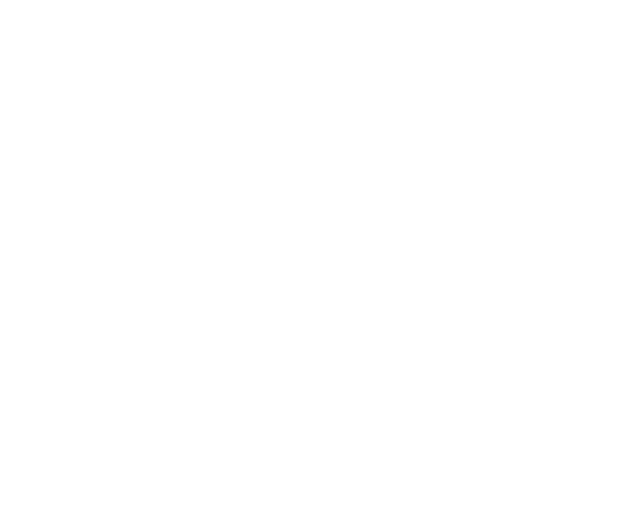
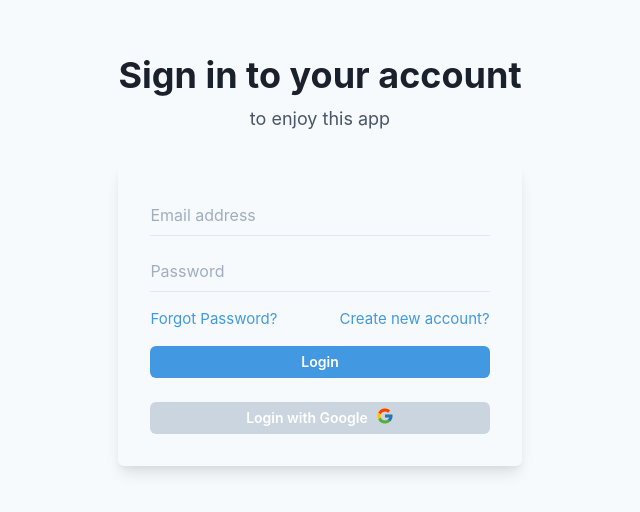
Before and after one commit to kotahorii/react-pwa-test, a React (Create React App) app: page / in a window 1280 px wide. Shown: the part 140-652 px from the top of the page, without its empty margins (320-960 px from the left). Built offline with nearby package versions, Linux system fonts and the light colour scheme; no server answers.

Commit message:
[update] Auth.tsx

```diff
--- a/src/App.css
+++ /dev/null
@@ -1,38 +0,0 @@
-.App {
-  text-align: center;
-}
-
-.App-logo {
-  height: 40vmin;
-  pointer-events: none;
-}
-
-@media (prefers-reduced-motion: no-preference) {
-  .App-logo {
-    animation: App-logo-spin infinite 20s linear;
-  }
-}
-
-.App-header {
-  background-color: #282c34;
-  min-height: 100vh;
-  display: flex;
-  flex-direction: column;
-  align-items: center;
-  justify-content: center;
-  font-size: calc(10px + 2vmin);
-  color: white;
-}
-
-.App-link {
-  color: #61dafb;
-}
-
-@keyframes App-logo-spin {
-  from {
-    transform: rotate(0deg);
-  }
-  to {
-    transform: rotate(360deg);
-  }
-}
--- a/src/App.tsx
+++ b/src/App.tsx
@@ -1,6 +1,33 @@
-import "./App.css";
-function App() {
-  return <div className="App"></div>;
-}
+import { useEffect } from "react";
+import { useAppDispatch, useAppSelector } from "./app/hooks";
+import { Auth } from "./components/Auth";
+import { Feed } from "./components/Feed";
+import { login, logout, selectUser } from "./features/userSlice";
+import { auth } from "./firebase";
+
+const App = () => {
+  const user = useAppSelector(selectUser);
+  const dispatch = useAppDispatch();
+
+  useEffect(() => {
+    const unSub = auth.onAuthStateChanged((authUser) => {
+      if (authUser) {
+        dispatch(
+          login({
+            uid: authUser.uid!,
+            photoUrl: authUser.photoURL!,
+            displayName: authUser.displayName!,
+          })
+        );
+      } else {
+        dispatch(logout());
+      }
+    });
+    return () => {
+      unSub();
+    };
+  }, [dispatch]);
+  return <>{user.user.uid ? <Feed /> : <Auth />}</>;
+};
 
 export default App;
--- a/src/app/store.ts
+++ b/src/app/store.ts
@@ -1,13 +1,9 @@
 import { configureStore, ThunkAction, Action } from "@reduxjs/toolkit";
-import loginReducer from "../features/loginSlice";
-import mapReducer from "../features/mapSlice";
-import postReducer from "../features/postSlice";
+import userReducer from "../features/userSlice";
 
 export const store = configureStore({
   reducer: {
-    login: loginReducer,
-    map: mapReducer,
-    post: postReducer,
+    user: userReducer,
   },
 });
 
--- /dev/null
+++ b/src/components/Auth.tsx
@@ -0,0 +1,172 @@
+import { VFC, useState, ChangeEvent } from "react";
+import {
+  Flex,
+  Stack,
+  Heading,
+  Text,
+  Box,
+  FormControl,
+  FormLabel,
+  Input,
+  Button,
+} from "@chakra-ui/react";
+import {
+  createUserWithEmailAndPassword,
+  signInWithEmailAndPassword,
+  signInWithPopup,
+  updateProfile,
+} from "@firebase/auth";
+import { auth, provider, storage } from "../firebase";
+import { FcGoogle } from "react-icons/fc";
+import { Icon } from "@chakra-ui/icon";
+import { getDownloadURL, ref, uploadBytes } from "@firebase/storage";
+import { useAppDispatch } from "../app/hooks";
+import { updateUserProfile } from "../features/userSlice";
+
+export const Auth: VFC = () => {
+  const dispatch = useAppDispatch();
+  const [email, setEmail] = useState("");
+  const [password, setPassword] = useState("");
+  const [username, setUsername] = useState("");
+  const [avatarImage, setAvatarImage] = useState<File | null>(null);
+
+  const onChangeImageHandker = (e: ChangeEvent<HTMLInputElement>) => {
+    if (e.target.files![0]) {
+      setAvatarImage(e.target.files![0]);
+      e.target.value = "";
+    }
+  };
+
+  const [isLogin, setIsLogin] = useState(true);
+
+  const handleIsLogin = () => setIsLogin(!isLogin);
+
+  const signInEmail = async () => {
+    await signInWithEmailAndPassword(auth, email, password);
+  };
+  const signUpEmail = async () => {
+    const authUser = await createUserWithEmailAndPassword(
+      auth,
+      email,
+      password
+    );
+    let url = "";
+    if (avatarImage) {
+      const S =
+        "abcdefghijklmnopqrstuvwxyzABCDEFGHIJKLMNOPQRSTUVWXYZ0123456789";
+      const N = 16;
+      const randomChar = Array.from(crypto.getRandomValues(new Uint32Array(N)))
+        .map((n) => S[n % S.length])
+        .join("");
+      const fileName = randomChar + "_" + avatarImage.name;
+
+      await uploadBytes(ref(storage, `avatars/${fileName}`), avatarImage);
+      url = await getDownloadURL(ref(storage, `avatars/${fileName}`));
+    }
+    if (authUser.user) {
+      await updateProfile(authUser.user, {
+        displayName: username,
+        photoURL: url,
+      });
+      dispatch(
+        updateUserProfile({
+          displayName: username,
+          photoUrl: url,
+        })
+      );
+    }
+  };
+
+  const signIn = async () => {
+    try {
+      await signInEmail();
+    } catch (err: any) {
+      alert(err.message);
+    }
+  };
+
+  const register = async () => {
+    try {
+      await signUpEmail();
+    } catch (err: any) {
+      alert(err.message);
+    }
+  };
+
+  const signInGoogle = async () => {
+    await signInWithPopup(auth, provider).catch((err) => alert(err.message));
+  };
+
+  return (
+    <>
+      <Flex minH="100vh" align="center" justify="center" bg="gray.50">
+        <Stack spacing="8" mx="auto" maxW="lg" py="12" px="6">
+          <Stack align="center">
+            <Heading fontSize="4xl">Sign in to your account</Heading>
+            <Text fontSize="lg" color="gray.600">
+              to enjoy this app
+            </Text>
+          </Stack>
+          <Box rounded="md" color="gray.600" boxShadow="lg" p="8">
+            <Stack spacing="4">
+              <FormControl>
+                <Input
+                  type="email"
+                  placeholder="Email address"
+                  variant="flushed"
+                  value={email}
+                  onChange={(e) => setEmail(e.target.value)}
+                />
+              </FormControl>
+              <FormControl>
+                <Input
+                  type="password"
+                  placeholder="Password"
+                  variant="flushed"
+                  value={password}
+                  onChange={(e) => setPassword(e.target.value)}
+                />
+              </FormControl>
+              <Stack direction="row" justify="space-between">
+                <Text fontSize="15" color="blue.400" cursor="pointer">
+                  Forgot Password?
+                </Text>
+                <Text
+                  fontSize="15"
+                  color="blue.400"
+                  cursor="pointer"
+                  onClick={handleIsLogin}
+                >
+                  {isLogin ? "Create new account?" : "Back to login?"}
+                </Text>
+              </Stack>
+              <Stack spacing="6">
+                <Button
+                  size="sm"
+                  bg="blue.400"
+                  color="white"
+                  _hover={{ bg: "blue.500" }}
+                  onClick={isLogin ? signIn : register}
+                >
+                  {isLogin ? "Login" : " Register"}
+                </Button>
+                <Button
+                  onClick={signInGoogle}
+                  size="sm"
+                  bg="gray.300"
+                  color="white"
+                  _hover={{ bg: "gray.400" }}
+                >
+                  {isLogin ? "Login with Google" : " Register with Google"}
+                  <Text as="span" ml="2">
+                    <Icon as={FcGoogle} fontSize="18" />
+                  </Text>
+                </Button>
+              </Stack>
+            </Stack>
+          </Box>
+        </Stack>
+      </Flex>
+    </>
+  );
+};
--- /dev/null
+++ b/src/components/Feed.tsx
@@ -0,0 +1,12 @@
+import { Button } from "@chakra-ui/react";
+import { signOut } from "@firebase/auth";
+import { VFC } from "react";
+import { auth } from "../firebase";
+
+export const Feed: VFC = () => {
+  return (
+    <>
+      <Button onClick={() => signOut(auth)}>Logout</Button>
+    </>
+  );
+};
--- a/src/features/loginSlice.ts
+++ /dev/null
@@ -1,40 +0,0 @@
-import { createSlice } from "@reduxjs/toolkit";
-import { RootState } from "../app/store";
-
-const initialState = {
-  isOpenLogin: false,
-  isOpenRegister: false,
-};
-
-export const loginSlice = createSlice({
-  name: "login",
-  initialState,
-
-  reducers: {
-    setIsOpenLogin: (state) => {
-      state.isOpenLogin = true;
-    },
-    resetIsOpenLogin: (state) => {
-      state.isOpenLogin = false;
-    },
-    setIsOpenRegister: (state) => {
-      state.isOpenRegister = true;
-    },
-    resetIsOpenRegister: (state) => {
-      state.isOpenRegister = false;
-    },
-  },
-});
-
-export const {
-  setIsOpenLogin,
-  resetIsOpenLogin,
-  setIsOpenRegister,
-  resetIsOpenRegister,
-} = loginSlice.actions;
-
-export const selectIsLogin = (state: RootState) => state.login.isOpenLogin;
-export const selectIsRegister = (state: RootState) =>
-  state.login.isOpenRegister;
-
-export default loginSlice.reducer;
--- a/src/features/mapSlice.ts
+++ /dev/null
@@ -1,17 +0,0 @@
-import { createSlice } from "@reduxjs/toolkit";
-import { RootState } from "../app/store";
-
-const initialState = {
-  positionData: [{ address: "", latitude: "", longitude: "" }],
-};
-
-export const mapSlice = createSlice({
-  name: "map",
-  initialState,
-
-  reducers: {},
-});
-
-export const selectPositionData = (state: RootState) => state.map.positionData;
-
-export default mapSlice.reducer;
--- a/src/features/postSlice.ts
+++ /dev/null
@@ -1,26 +0,0 @@
-import { createSlice } from "@reduxjs/toolkit";
-import { RootState } from "../app/store";
-
-const initialState = {
-  isOpenPost: false,
-};
-
-export const postSlice = createSlice({
-  name: "post",
-  initialState,
-
-  reducers: {
-    setIsOpenPost: (state) => {
-      state.isOpenPost = true;
-    },
-    resetIsOpenPost: (state) => {
-      state.isOpenPost = false;
-    },
-  },
-});
-
-export const { setIsOpenPost, resetIsOpenPost } = postSlice.actions;
-
-export const selectIsOpenPost = (state: RootState) => state.post.isOpenPost;
-
-export default postSlice.reducer;
--- /dev/null
+++ b/src/features/userSlice.ts
@@ -0,0 +1,31 @@
+import { createSlice, PayloadAction } from "@reduxjs/toolkit";
+import { RootState } from "../app/store";
+
+const initialState = {
+  user: { uid: "", photoUrl: "", displayName: "" },
+};
+type User = typeof initialState.user;
+
+export const userSlice = createSlice({
+  name: "user",
+  initialState,
+
+  reducers: {
+    login: (state, action: PayloadAction<User>) => {
+      state.user = action.payload;
+    },
+    logout: (state) => {
+      state.user = initialState.user;
+    },
+    updateUserProfile: (state, action: PayloadAction<Omit<User, "uid">>) => {
+      state.user.displayName = action.payload.displayName;
+      state.user.photoUrl = action.payload.photoUrl;
+    },
+  },
+});
+
+export const { login, logout, updateUserProfile } = userSlice.actions;
+
+export const selectUser = (state: RootState) => state.user;
+
+export default userSlice.reducer;
```
